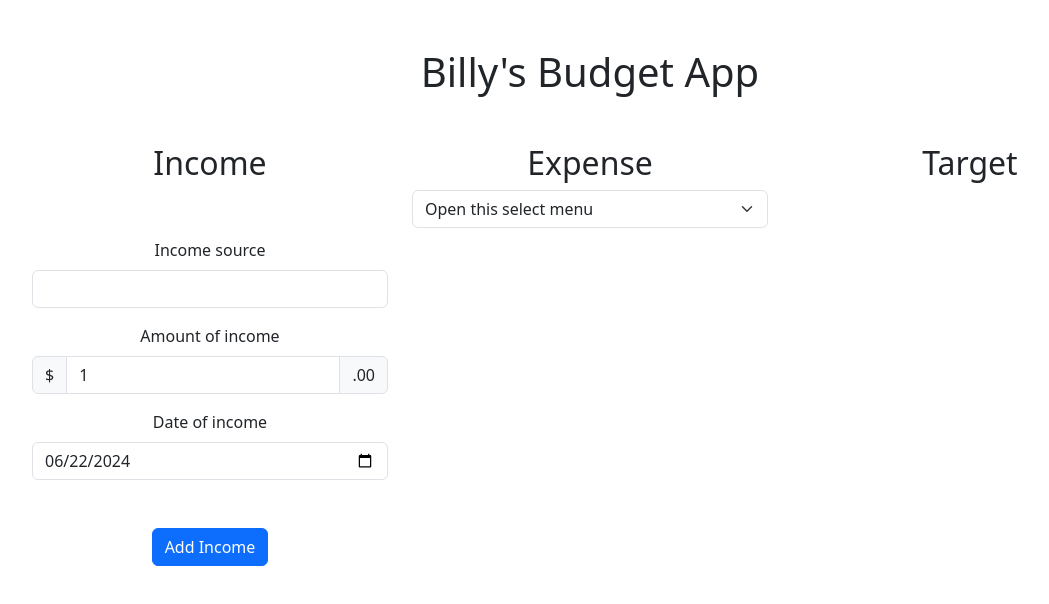
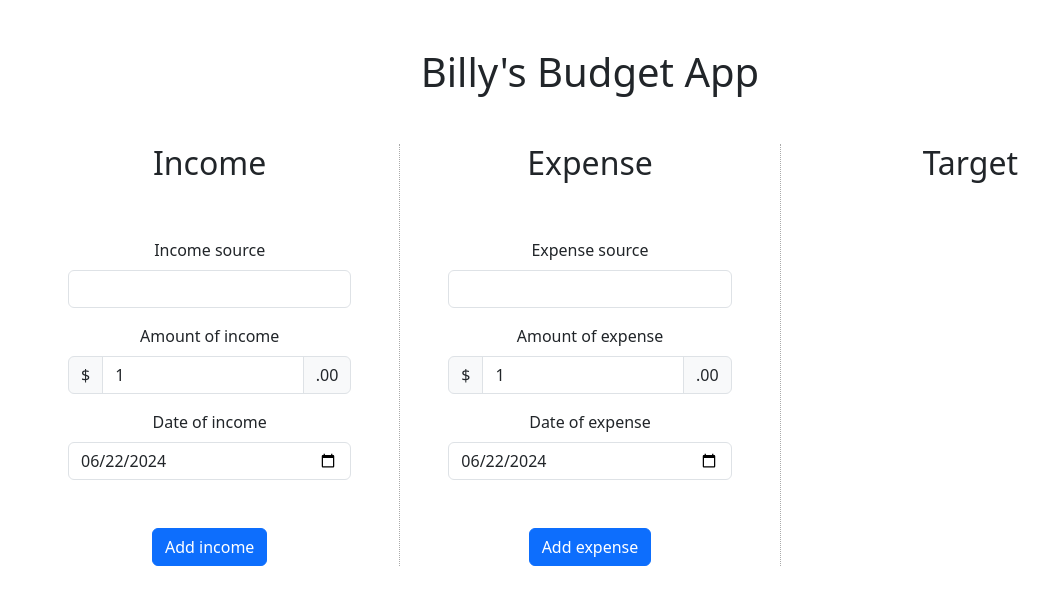
Before and after one commit to billymohajeri/react-budget-app, a React (Vite) app: page / in a window 1280 px wide. Shown: the top 604 px of the page, without its empty margins (50-1099 px from the left). Built offline with nearby package versions, Linux system fonts and the light colour scheme.

Commit message:
Add some styling

```diff
--- a/src/App.tsx
+++ b/src/App.tsx
@@ -1,10 +1,7 @@
-// Import our custom CSS
-// import '../styles.scss'
-
 import { Expense } from "./components/Expense";
 import Income from "./components/Income";
 
-// Import all of Bootstrap's JS
+export const today = new Date().toISOString().split("T")[0];
 
 function App() {
   return (
@@ -13,13 +10,13 @@ function App() {
         <div className="container text-center">
           <p className="h1 mt-5 mb-5">Billy's Budget App</p>
           <div className="row align-items-start">
-            <div className="col">
+            <div className="col col-border px-5">
               <Income />
             </div>
-            <div className="col">
+            <div className="col col-border px-5">
               <Expense />
             </div>
-            <div className="col">
+            <div className="col px-5">
               <p className="h2">Target</p>
             </div>
           </div>
--- a/src/components/Expense.tsx
+++ b/src/components/Expense.tsx
@@ -1,15 +1,47 @@
 import React from "react";
+import { today } from "../App";
 
 export const Expense = () => {
   return (
     <>
       <p className="h2">Expense</p>
-      <select className="form-select" aria-label="Default select example">
-        <option selected>Open this select menu</option>
-        <option value="1">One</option>
-        <option value="2">Two</option>
-        <option value="3">Three</option>
-      </select>
+
+      <label htmlFor="expense-source" className="form-label mt-5">
+        Expense source
+      </label>
+      <input type="text" className="form-control" id="expense-source" />
+
+      <label htmlFor="amount-expense" className="form-label mt-3">
+        Amount of expense
+      </label>
+      <div className="input-group mb-3">
+        <span className="input-group-text">$</span>
+        <input
+          type="number"
+          id="amount-expense"
+          className="form-control"
+          aria-label="Amount (to the nearest dollar)"
+          min={1}
+          defaultValue={1}
+        />
+        <span className="input-group-text">.00</span>
+      </div>
+
+      <div className="mt-3 mb-5">
+        <label htmlFor="dateInput" className="form-label">
+          Date of expense
+        </label>
+        <input
+          type="date"
+          className="form-control"
+          id="dateInput"
+          defaultValue={today}
+        />
+      </div>
+
+      <button type="submit" className="btn btn-primary">
+        Add expense
+      </button>
     </>
   );
 };
--- a/src/components/Income.tsx
+++ b/src/components/Income.tsx
@@ -1,10 +1,8 @@
-import React from "react";
-
-const today = new Date().toISOString().split("T")[0];
+import { today } from "../App";
 
 const Income = () => {
   return (
-    <div>
+    <>
       <p className="h2">Income</p>
 
       <label htmlFor="income-source" className="form-label mt-5">
@@ -41,9 +39,9 @@ const Income = () => {
       </div>
 
       <button type="submit" className="btn btn-primary">
-        Add Income
+        Add income
       </button>
-    </div>
+    </>
   );
 };
 
--- /dev/null
+++ b/src/index.css
@@ -0,0 +1,4 @@
+.col-border {
+    border-right: 1px rgb(170, 170, 170) dotted;
+
+  }
--- a/src/index.tsx
+++ b/src/index.tsx
@@ -1,7 +1,7 @@
 import React from "react";
 import ReactDOM from "react-dom/client";
 import App from "./App";
-// import "./index.css";
+import "./index.css";
 import "bootstrap/dist/css/bootstrap.css";
 import "bootstrap/dist/css/bootstrap.min.css"; // Import Bootstrap CSS
 
```
